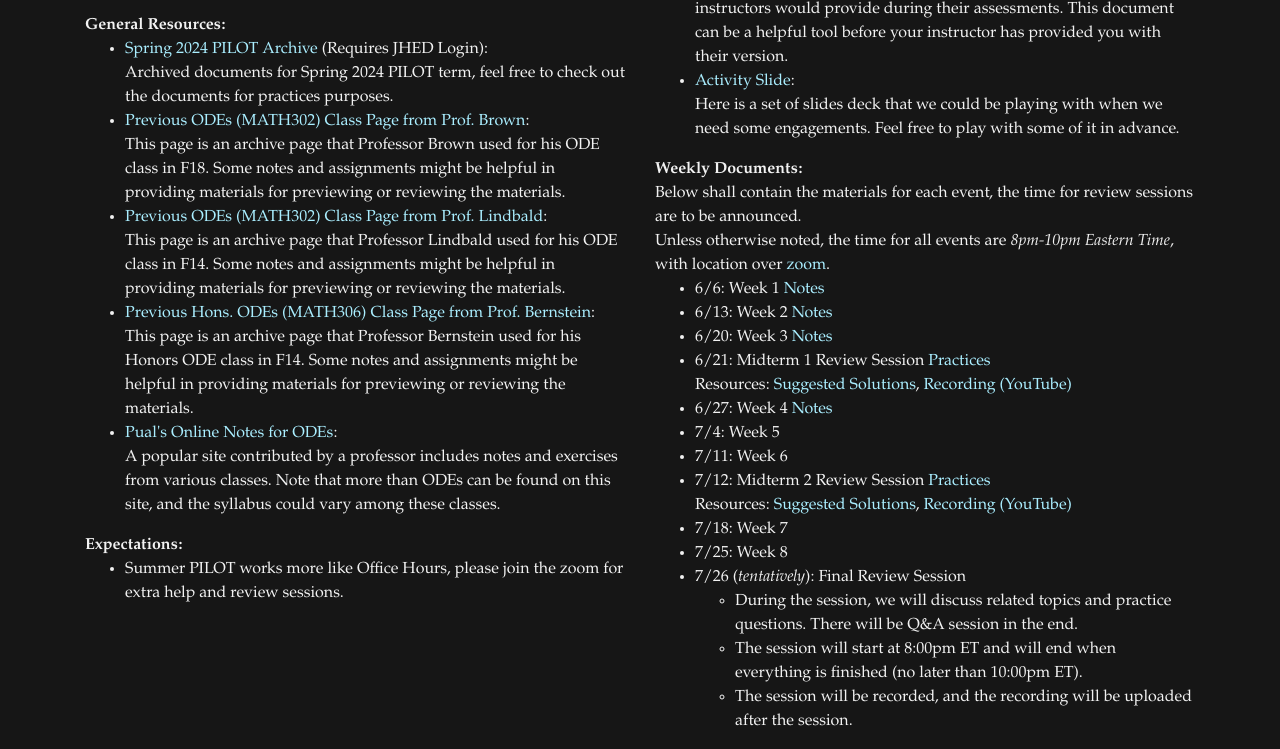
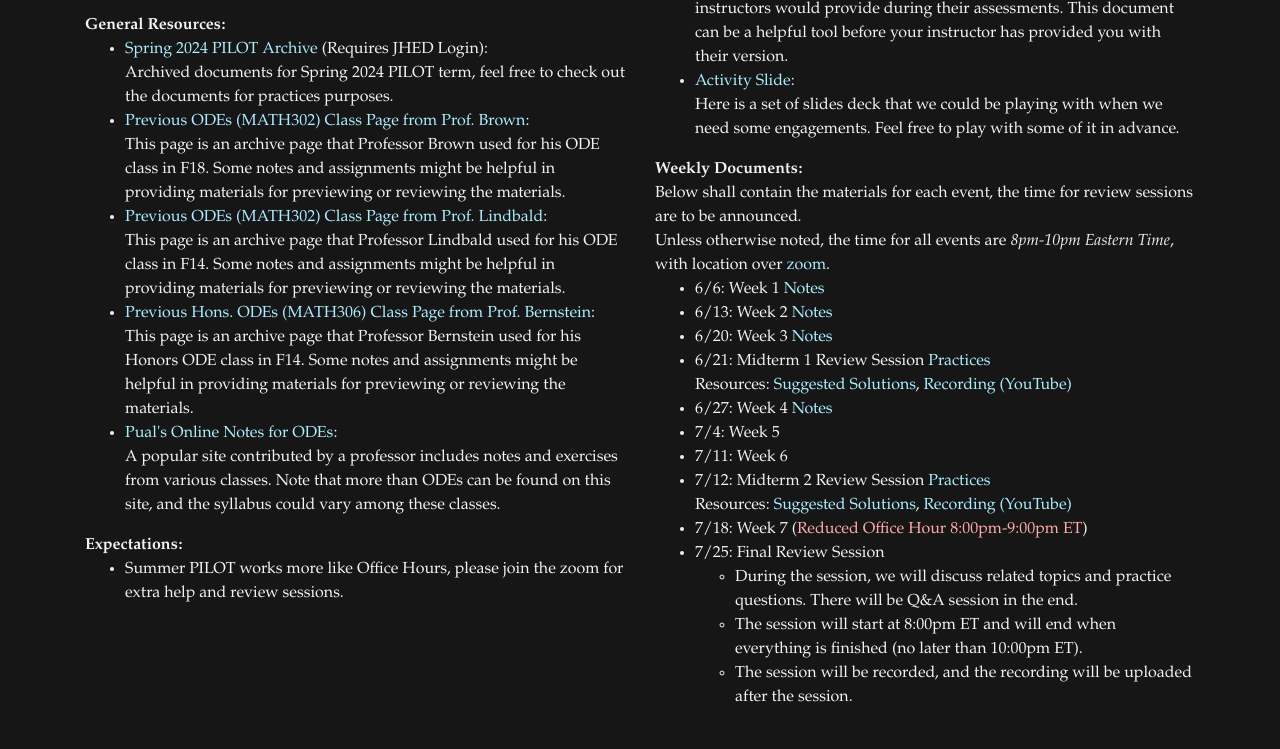
Before and after one commit to JHU-ODE-PILOT/SU24, a plain HTML site: page index.html in a window 1280 px wide. Shown: the part 676-1425 px from the top of the page. After the commit the page ends 1401 px from the top, so only its background shows below. Drawn offline with nearby package versions, Linux system fonts and the light colour scheme.

Commit message:
changes to schedule

```diff
--- a/index.html
+++ b/index.html
@@ -75,9 +75,8 @@
             <li>7/4: Week 5</li>
             <li>7/11: Week 6</li>
             <li>7/12: Midterm 2 Review Session <a href="contents/Midterm-2-Practices.pdf", target="_blank", style="color: #aaeeff;">Practices</a>  <br> Resources: <a href="contents/Midterm-2-Practices-Solutions.pdf" target="_blank" style="color: #aaeeff;">Suggested Solutions</a>, <a href="https://youtu.be/LdnyTWDa6so" target="_blank" style="color: #aaeeff;"> Recording (YouTube)</a></li>
-            <li>7/18: Week 7</li>
-            <li>7/25: Week 8</li>
-            <li>7/26 (<i>tentatively</i>): Final Review Session</li>
+            <li>7/18: Week 7 (<a style="color: #ffaaaa">Reduced Office Hour 8:00pm-9:00pm ET</a>)</li>
+            <li>7/25: Final Review Session</li>
             <ul>
                 <li>During the session, we will discuss related topics and practice questions. There will be Q&A session in the end.</li>
                 <li>The session will start at 8:00pm ET and will end when everything is finished (no later than 10:00pm ET).</li>
```
